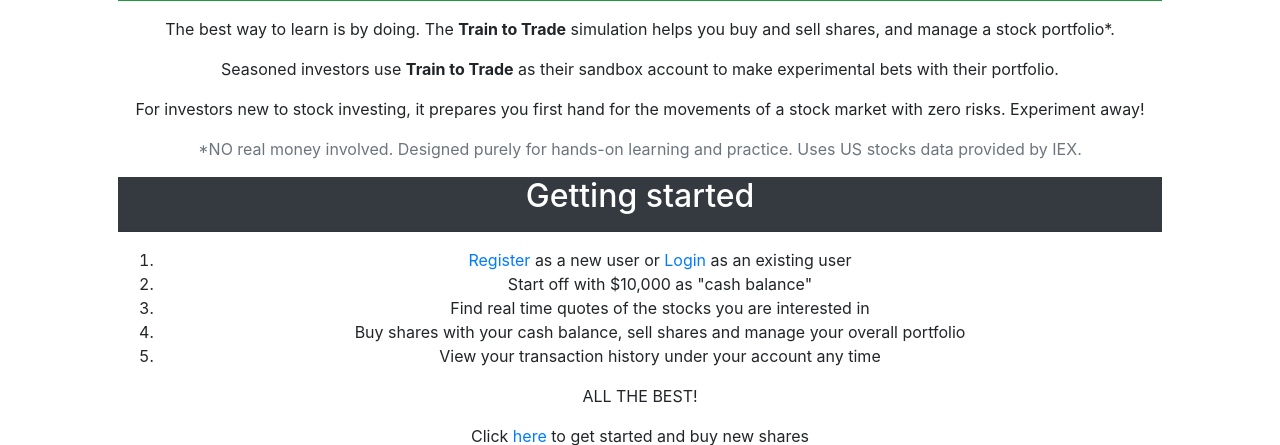
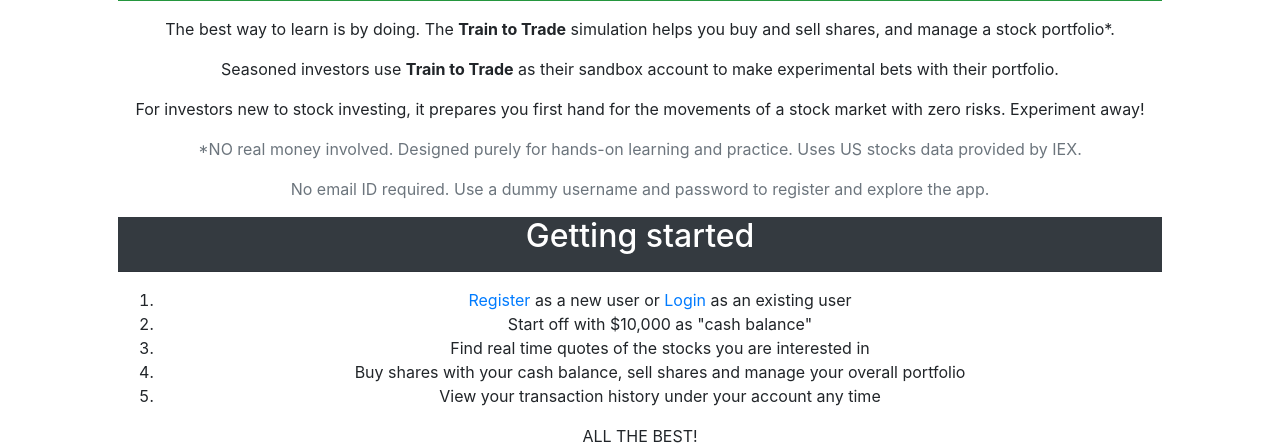
Before and after one commit to anilgeorge04/stocktrade-flask, a Flask app: page /about in a window 1280 px wide. Shown: the part 225-670 px from the top of the page. Run offline with Flask 2, Linux system fonts and the light colour scheme; some libraries are stand-ins or nearby versions.

Commit message:
add note about use dummy password

```diff
--- a/templates/about.html
+++ b/templates/about.html
@@ -17,6 +17,7 @@
     </p>
     <p class="text-muted">*NO real money involved. Designed purely for hands-on learning and practice. Uses US stocks
         data provided by IEX.</p>
+    <p class="text-muted">No email ID required. Use a dummy username and password to register and explore the app.</p>
 </div>
 <div>
     <div class="bg-dark text-white">
--- a/templates/register.html
+++ b/templates/register.html
@@ -23,5 +23,6 @@
             required>
     </div>
     <button class="btn btn-primary" type="submit">Register</button>
-</form>
+</form><br>
+<p class="text-muted">No email ID required. Use a dummy username and password to register and explore the app.</p>
 {% endblock %}
```
